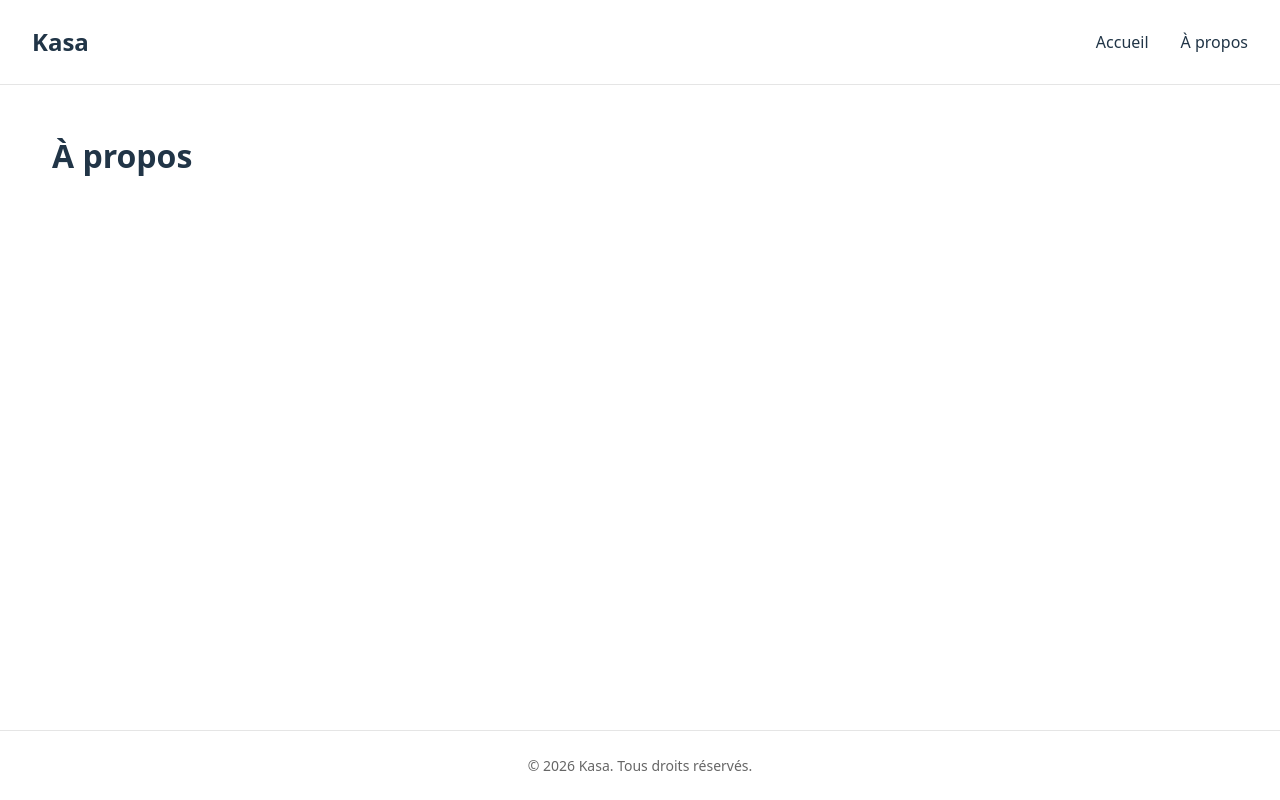
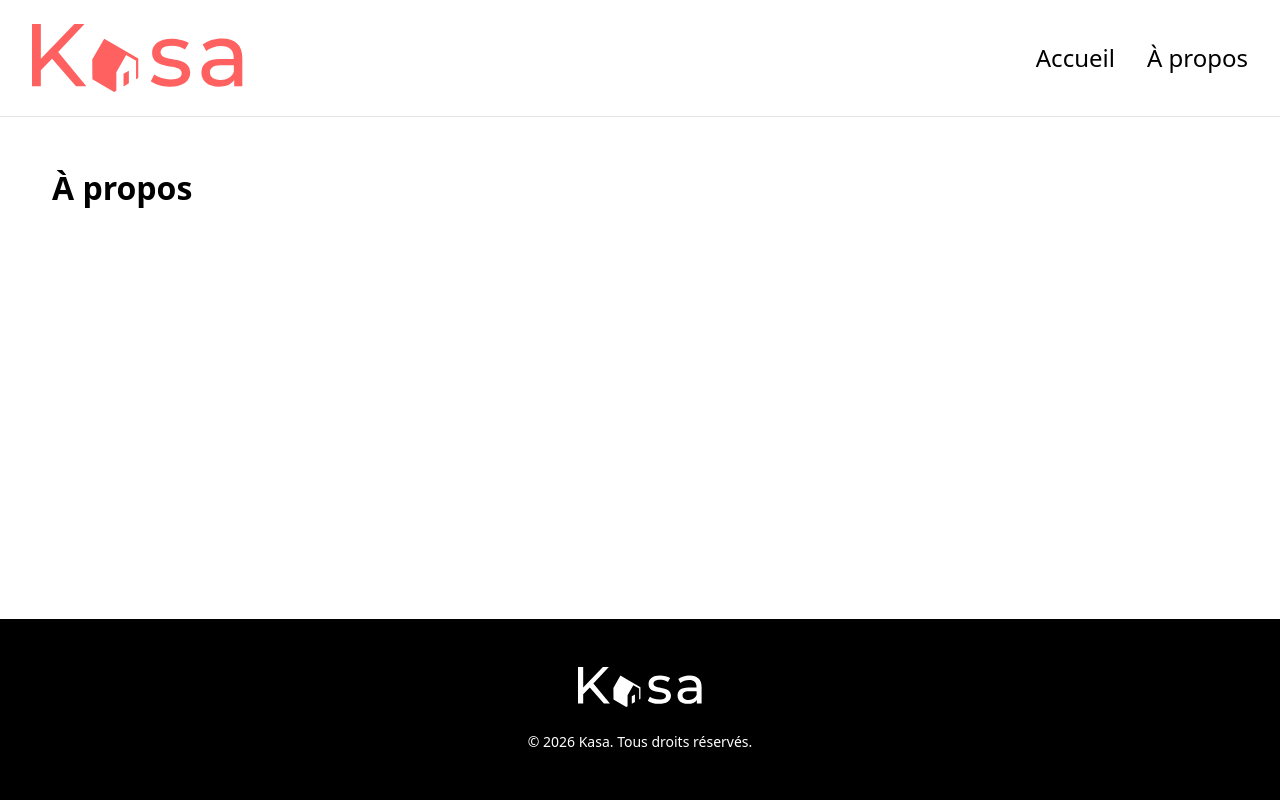
Before and after one commit to emiliemalo/TesteurLogiciel_appli_location_immobiliere_React-main, a React (Vite) app in the folder frontend/my-react-app/: page /about in a window 1280 px wide. Built offline with nearby package versions, Linux system fonts and the light colour scheme.

Commit message:
Style footer page d'accueil

```diff
--- a/frontend/my-react-app/index.html
+++ b/frontend/my-react-app/index.html
@@ -4,10 +4,16 @@
     <meta charset="UTF-8" />
     <link rel="icon" type="image/svg+xml" href="/vite.svg" />
     <meta name="viewport" content="width=device-width, initial-scale=1.0" />
+    <link rel="preconnect" href="https://fonts.googleapis.com" />
+    <link rel="preconnect" href="https://fonts.gstatic.com" crossorigin />
+    <link
+      href="https://fonts.googleapis.com/css2?family=Montserrat:wght@700&display=swap"
+      rel="stylesheet"
+    />
     <title>my-react-app</title>
   </head>
   <body>
-    <div id="root"></div>
+    <div id="root" style="min-height:100vh;background:#fff;color:#000;">Chargement…</div>
     <script type="module" src="/src/main.jsx"></script>
   </body>
 </html>
--- a/frontend/my-react-app/src/components/Banner/Banner.css
+++ b/frontend/my-react-app/src/components/Banner/Banner.css
@@ -1,7 +1,7 @@
 .banner {
   position: relative;
   width: 100%;
-  border-radius: 1rem;
+  border-radius: 25px;
   overflow: hidden;
 }
 
@@ -9,6 +9,8 @@
   width: 100%;
   height: 12rem;
   object-fit: cover;
+  display: block;
+  border-radius: 25px;
 }
 
 .banner__title {
@@ -17,10 +19,15 @@
   left: 50%;
   transform: translate(-50%, -50%);
   margin: 0;
-  padding: 0 1rem;
-  color: white;
-  font-size: 1.5rem;
-  font-weight: 500;
+  padding: 0.5rem 1.5rem;
+  color: #fff;
+  text-shadow: 0 4px 4px rgba(0, 0, 0, 0.25);
+  -webkit-text-stroke-width: 1px;
+  -webkit-text-stroke-color: #000;
+  font-family: Montserrat, sans-serif;
+  font-size: 48px;
+  font-style: normal;
+  font-weight: 700;
+  line-height: 142.6%;
   text-align: center;
-  text-shadow: 0 2px 8px rgba(0, 0, 0, 0.6);
 }
--- a/frontend/my-react-app/src/components/Cards/Cards.css
+++ b/frontend/my-react-app/src/components/Cards/Cards.css
@@ -9,7 +9,7 @@
   border-radius: 0.75rem;
   overflow: hidden;
   text-decoration: none;
-  color: inherit;
+  color: #000000;
   background: var(--card-bg, #f6f6f6);
 }
 
--- a/frontend/my-react-app/src/components/Footer/Footer.css
+++ b/frontend/my-react-app/src/components/Footer/Footer.css
@@ -1,11 +1,22 @@
 .footer {
-  padding: 1.5rem 2rem;
+  display: flex;
+  flex-direction: column;
+  align-items: center;
+  justify-content: center;
+  gap: 1.5rem;
+  padding: 3rem 2rem;
   text-align: center;
-  box-shadow: 0 -1px 0 0 rgba(0, 0, 0, 0.1);
+  background-color: #000000;
+}
+
+.footer__logo {
+  height: 2.5rem;
+  width: auto;
+  filter: brightness(0) invert(1);
 }
 
 .footer__text {
   margin: 0;
   font-size: 0.875rem;
-  color: var(--text-muted, #666);
+  color: #ffffff;
 }
--- a/frontend/my-react-app/src/components/Footer/Footer.jsx
+++ b/frontend/my-react-app/src/components/Footer/Footer.jsx
@@ -1,8 +1,10 @@
+import kasaLogo from '../../assets/K-LOGO.svg'
 import './Footer.css'
 
 function Footer() {
   return (
     <footer className="footer">
+      <img src={kasaLogo} alt="Kasa" className="footer__logo" />
       <p className="footer__text">
         © {new Date().getFullYear()} Kasa. Tous droits réservés.
       </p>
--- a/frontend/my-react-app/src/components/Layout/Layout.css
+++ b/frontend/my-react-app/src/components/Layout/Layout.css
@@ -1,8 +1,8 @@
-/* Layout principal */
 .layout {
   min-height: 100vh;
   display: flex;
   flex-direction: column;
+  background-color: #ffffff;
 }
 
 .layout__header {
@@ -14,14 +14,18 @@
 }
 
 .layout__logo {
-  font-size: 1.5rem;
-  font-weight: 700;
-  color: inherit;
+  display: block;
   text-decoration: none;
 }
 
-.layout__logo:hover {
-  text-decoration: underline;
+.layout__logo-img {
+  height: 68px;
+  width: auto;
+  display: block;
+}
+
+.layout__logo:hover .layout__logo-img {
+  opacity: 0.9;
 }
 
 .layout__nav {
@@ -30,9 +34,16 @@
 }
 
 .layout__nav-link {
-  color: inherit;
+  color: #000000;
   text-decoration: none;
   font-weight: 500;
+  font-size: 24px;
+}
+
+.layout__nav-link:hover,
+.layout__nav-link:active,
+.layout__nav-link:visited {
+  color: #000000;
 }
 
 .layout__nav-link:hover {
@@ -48,27 +59,13 @@
   box-sizing: border-box;
 }
 
-.layout__footer {
-  padding: 1.5rem 2rem;
-  text-align: center;
-  box-shadow: 0 -1px 0 0 rgba(0, 0, 0, 0.1);
-}
-
-.layout__footer p {
-  margin: 0;
-  font-size: 0.875rem;
-  color: var(--text-muted, #666);
-}
-
 @media (max-width: 768px) {
   .layout__header {
     padding: 1rem;
   }
-
   .layout__nav {
     gap: 1rem;
   }
-
   .layout__main {
     padding: 1rem;
   }
--- a/frontend/my-react-app/src/components/Layout/Layout.jsx
+++ b/frontend/my-react-app/src/components/Layout/Layout.jsx
@@ -1,4 +1,6 @@
 import { Link } from 'react-router-dom'
+import kasaLogo from '../../assets/K-LOGO.svg'
+import Footer from '../Footer/Footer'
 import './Layout.css'
 
 function Layout({ children }) {
@@ -6,7 +8,7 @@ function Layout({ children }) {
     <div className="layout">
       <header className="layout__header">
         <Link to="/" className="layout__logo">
-          Kasa
+          <img src={kasaLogo} alt="Kasa" className="layout__logo-img" />
         </Link>
         <nav className="layout__nav">
           <Link to="/" className="layout__nav-link">
@@ -20,9 +22,7 @@ function Layout({ children }) {
       <main className="layout__main">
         {children}
       </main>
-      <footer className="layout__footer">
-        <p>© {new Date().getFullYear()} Kasa. Tous droits réservés.</p>
-      </footer>
+      <Footer />
     </div>
   )
 }
--- a/frontend/my-react-app/src/index.css
+++ b/frontend/my-react-app/src/index.css
@@ -3,9 +3,9 @@
   line-height: 1.5;
   font-weight: 400;
 
-  color-scheme: light dark;
-  color: rgba(255, 255, 255, 0.87);
-  background-color: #242424;
+  color-scheme: light;
+  color: #000000;
+  background-color: #ffffff;
 
   font-synthesis: none;
   text-rendering: optimizeLegibility;
@@ -13,6 +13,10 @@
   -moz-osx-font-smoothing: grayscale;
 
   --text-muted: #666;
+}
+
+#root {
+  min-height: 100vh;
 }
 
 a {
--- a/frontend/my-react-app/src/pages/Home.css
+++ b/frontend/my-react-app/src/pages/Home.css
@@ -8,6 +8,7 @@
 .home__error {
   text-align: center;
   padding: 2rem;
+  color: #000000;
 }
 
 .home__error {
--- a/frontend/my-react-app/src/pages/Home.jsx
+++ b/frontend/my-react-app/src/pages/Home.jsx
@@ -12,7 +12,10 @@ function Home() {
   const [error, setError] = useState(null)
 
   useEffect(() => {
-    fetch(`${API_BASE}/properties`)
+    const controller = new AbortController()
+    const timeoutId = setTimeout(() => controller.abort(), 8000)
+
+    fetch(`${API_BASE}/properties`, { signal: controller.signal })
       .then((res) => {
         if (!res.ok) throw new Error(`Erreur ${res.status}`)
         return res.json()
@@ -21,8 +24,11 @@ function Home() {
         setProperties(data)
         setError(null)
       })
-      .catch((err) => setError(err.message))
-      .finally(() => setLoading(false))
+      .catch((err) => setError(err.message || 'Le backend ne répond pas. Lancez-le (ex. Docker sur le port 8080).'))
+      .finally(() => {
+        clearTimeout(timeoutId)
+        setLoading(false)
+      })
   }, [])
 
   if (loading) return <p className="home__loading">Chargement des logements…</p>
```
Also changed, not shown: frontend/my-react-app/src/components/Header/Header.css (deleted, +0 -33 lines), frontend/my-react-app/src/components/Header/Header.jsx (deleted, +0 -22 lines), frontend/my-react-app/src/assets/K-LOGO.svg (added).
